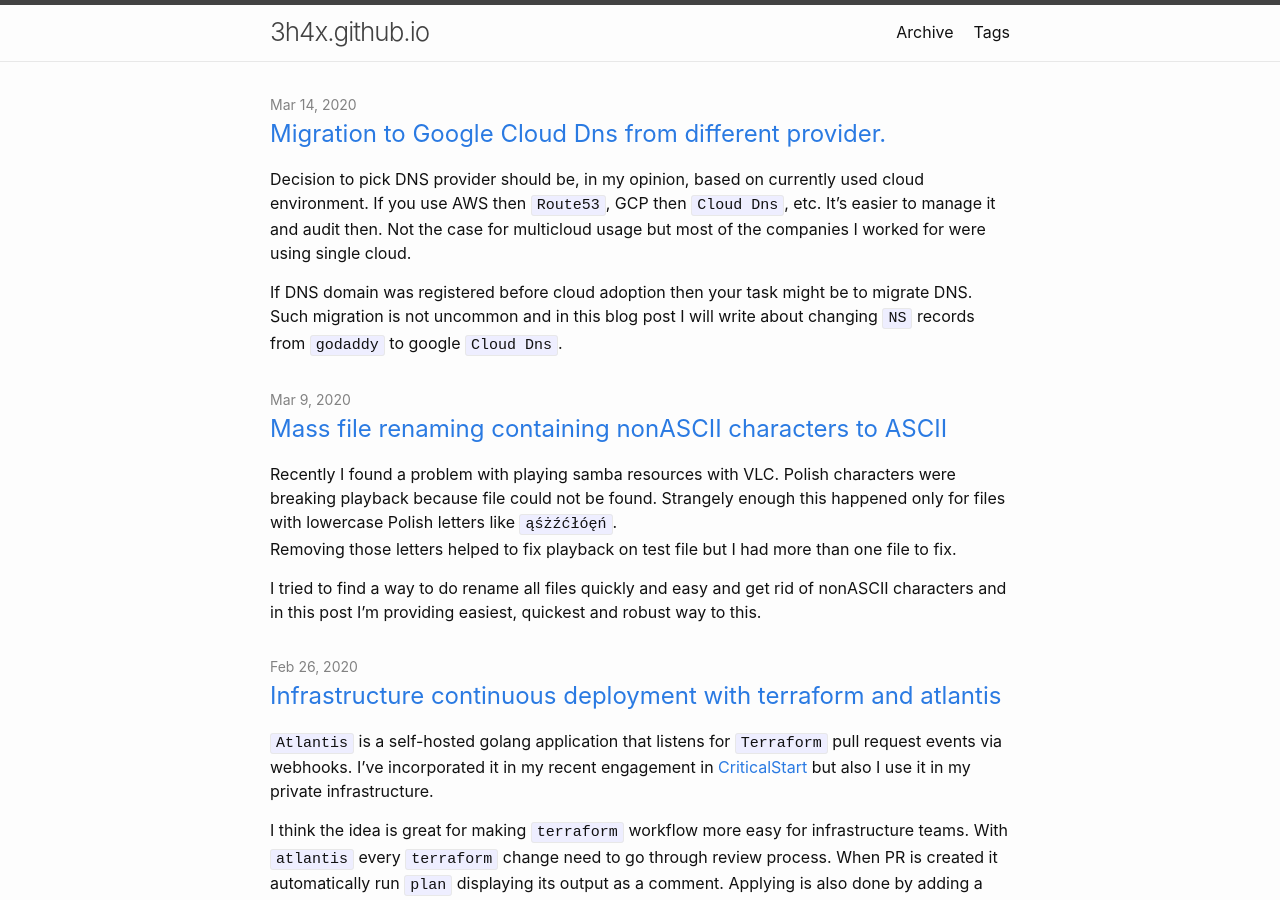
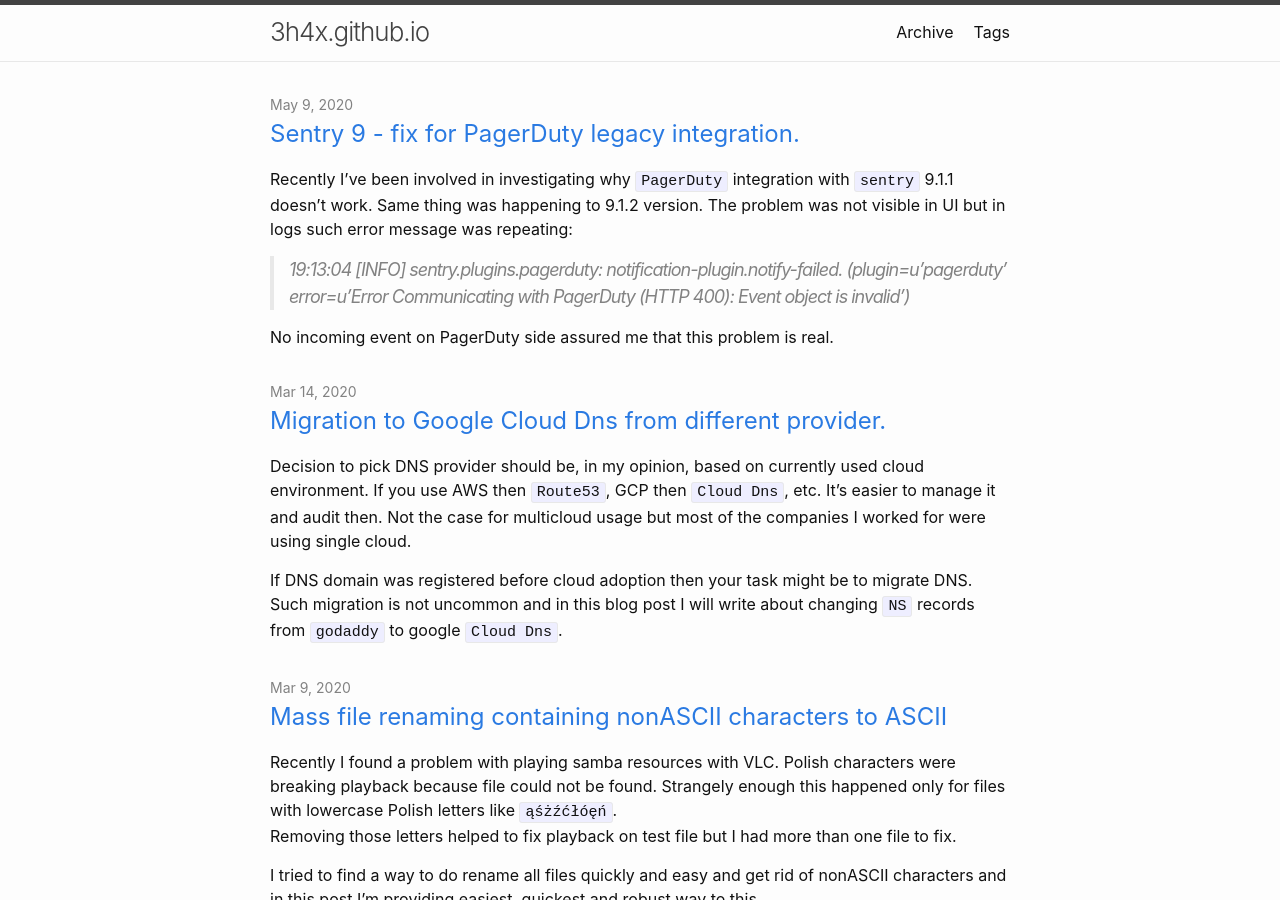
Before and after one commit to 3h4x/3h4x.github.io, a Jekyll site: the page built from index.html, in a window 1280 px wide and 900 px high. Built offline with Jekyll 4.4.1, drawn with Linux system fonts in a browser that asks for light colours; part of the change alters nothing that is shown.

Commit message:
sentry-9-with-pagerduty-legacy-integration

```diff
--- a/_posts/2015/2015-03-28-cassandra-on-marathon.md
+++ b/_posts/2015/2015-03-28-cassandra-on-marathon.md
@@ -5,7 +5,7 @@ categories: tech
 tags: [cassandra, marathon, docker, mesos]
 comments: True
 ---
-Recently all I talk about is [mesos](http://mesos.apache.org/) and mesos on mesos ;)
+Recently all I talk about is [mesos](https://mesos.apache.org/) and mesos on mesos ;)
 
 > Apache Mesos abstracts CPU, memory, storage, and other compute
 > resources away from machines (physical or virtual), enabling
@@ -37,7 +37,7 @@ docker-compose i gave it a big go and installed it
 *TouK* is developing an application [ctrl-pkw](https://github.com/TouK/ctrl-pkw) to collect protocols from poll stations and check if election results were not tampered.
 
 So beside my plan to move most of the virtual machines from KVM to
-mesos I got a task to create [cassandra](http://cassandra.apache.org/) cluster which will be easily scalable. Let's get to it!
+mesos I got a task to create [cassandra](https://cassandra.apache.org/) cluster which will be easily scalable. Let's get to it!
 
 ## Cassandra on docker
 
--- /dev/null
+++ b/_posts/2020/2020-05-09-sentry-9-with-pagerduty-legacy-integration.md
@@ -0,0 +1,96 @@
+---
+layout: post
+title:  "Sentry 9 - fix for PagerDuty legacy integration."
+categories: tech
+tags: [sentry, pagerduty]
+comments: True
+---
+
+Recently I've been involved in investigating why `PagerDuty` integration with `sentry` 9.1.1 doesn't work.
+Same thing was happening to 9.1.2 version. The problem was not visible in UI but in logs such error message was repeating:
+> 19:13:04 [INFO] sentry.plugins.pagerduty: notification-plugin.notify-failed. (plugin=u'pagerduty' error=u'Error Communicating with PagerDuty (HTTP 400): Event object is invalid')
+
+No incoming event on PagerDuty side assured me that this problem is real.
+
+<!-- readmore -->
+
+## Problem investigation
+
+It's clear that `Sentry` `PagerDuty` plugin is using APIv1 because [client.py](https://github.com/getsentry/sentry-plugins/blob/7e192d69cea047bf47adbf491c8329d9d4fb3ae2/src/sentry_plugins/pagerduty/client.py#L10-L11)
+is using [https://events.pagerduty.com/generic/2010-04-15/create_event.json](https://events.pagerduty.com/generic/2010-04-15/create_event.json) url as integration endpoint.
+
+Error we get in logs has 400 HTTP code:
+> 19:13:04 [INFO] sentry.plugins.pagerduty: notification-plugin.notify-failed. (plugin=u'pagerduty' error=u'Error Communicating with PagerDuty (HTTP 400): Event object is invalid')
+
+Related [documentation](https://developer.pagerduty.com/docs/events-api-v1/trigger-events/) on `PagerDuty`.
+> If the event is improperly formatted, a 400 Bad Request will be returned.
+
+Quick search on `github` revealed other people struggling with same [issue #356](https://github.com/getsentry/sentry-plugins/issues/356)
+Conversation is locked unfortunately.
+
+## Immediate fix
+
+TLDR: docker image `cloudposse/sentry:9.1.3`
+
+Some more search revealed that one fix [(PR 469)](https://github.com/getsentry/sentry-plugins/pull/469) to `PagerDuty` was merged to master but never released as a version.
+This problem could possibly be easily fixed by just changing two lines in PagerDuty plugin. Such change should alleviate the problem.
+I created repository [cloudposse/sentry](https://github.com/cloudposse/sentry) with [Dockerfile](https://github.com/cloudposse/sentry/blob/master/Dockerfile)
+that just replace affected `PagerDuty` python file.
+After building and testing [cloudposse/sentry:9.1.3](https://hub.docker.com/layers/cloudposse/sentry/9.1.3/images/sha256-a951a05c6438a0e4e5b35a9cffbc08bcbbee3c485ea0241e4d0f3ce70905f34e?context=repo)
+it turned out that events were correctly sent to `PagerDuty` :relieved:
+
+## Root cause
+Our [request](https://github.com/getsentry/sentry-plugins/blob/7e192d69cea047bf47adbf491c8329d9d4fb3ae2/src/sentry_plugins/pagerduty/client.py#L48-L57) sent to `PagerDuty` is the culprit.
+{% highlight python %}
+            {
+                'event_type': event_type,
+                'description': description,
+                'details': details,
+                'incident_key': incident_key,
+                'client': client or self.client,
+                'client_url': client_url or absolute_uri(),
+                'contexts': contexts,
+            }
+{% endhighlight %}
+But what is exactly wrong with it?
+
+I spinned up testing `sentry` installation with `docker-compose`. Added volume on `PagerDuty` plugin for debug and simply logged event sent to `PagerDuty` API.
+{% highlight python %}
+{'contexts':
+  [{'text': 'Issue Details', 'href': u'http://localhost:9000/sentry/internal/issues/1/?referrer=pagerduty_plugin', 'type': 'link'}],
+  'incident_key': 1L,
+  'description': u'This is an example Python exception',
+  'event_type': 'trigger',
+  'details': {
+      'project': u'Internal',
+      'release': None,
+      'url': u'http://localhost:9000/sentry/internal/issues/1/?referrer=pagerduty_plugin',
+      'culprit': u'raven.scripts.runner in main',
+      'platform': u'python',
+      'event_id': u'd9e0399f5fd041fe840dc1a5ce3d424c',
+      'tags': {'level': u'error', 'url': u'http://example.com/foo', 'sentry:user': u'id:1', 'os.name': u'Windows 8', 'browser': u'Chrome 28.0.1500', 'browser.name': u'Chrome'},
+      'datetime': '2020-05-10T09:14:59.127000Z'
+  }
+}
+{% endhighlight %}
+
+What draws my attention is `'incident_key': 1L,` - it's of type `long` (`Python3` only have `int` as `long` and `int` was unified).
+What `six.text_type` do is it change this variable to `str`.
+After fix `incident_key` changed to `unicode` type.
+Sending an event with that change works flawlessly.
+
+From `PagerDuty` docs we know that `incident_key` must be string.
+The issue was happening because `sentry` was sending `json` event with integer for `incident_key`.
+
+Request is sent by `session` (`from sentry.http import build_session`) which is part of `sentry` and is out of scope of my investigation.
+If one want to follow then I'd [start here](https://github.com/getsentry/sentry/blob/master/src/sentry/http.py#L67)
+
+## Conclusion
+
+Even though the change is rather simple it might be not easy to get it. `Sentry` is big product with a lot of moving parts.
+Debugging in `docker-compose` is not the easiest thing but it helped me to understand what went wrong and what exactly this fix does.
+Root cause investigation was done only "for fun". Issue was fixed before that but this allowed me to created this post so one can follow debugging path.
+
+What's also worth to note is that closing `github` issues and restricting commenting does not help community.
+
+3h4x
```
Also changed, not shown: README.md.
